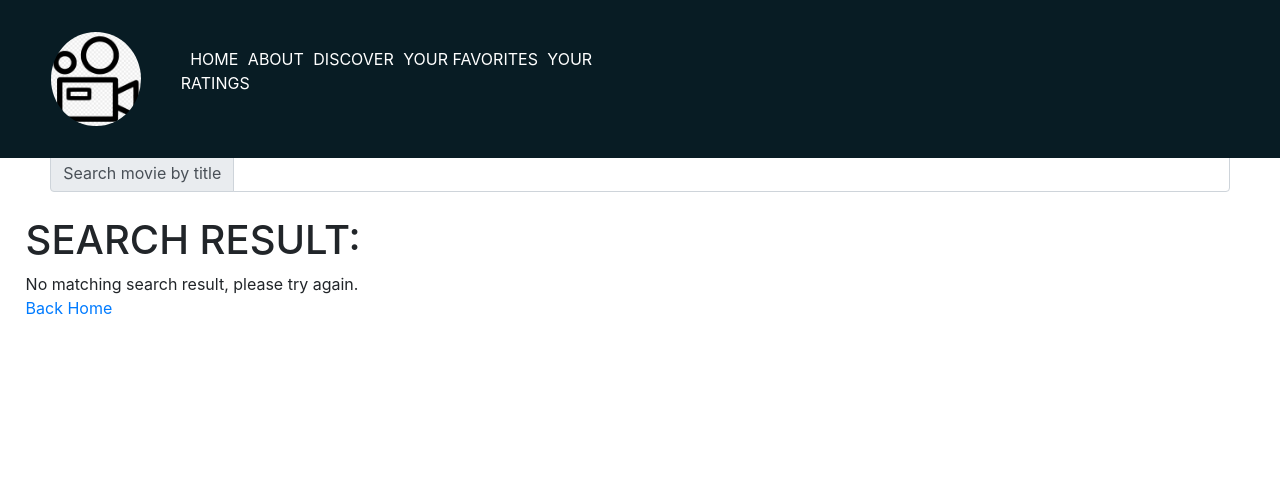
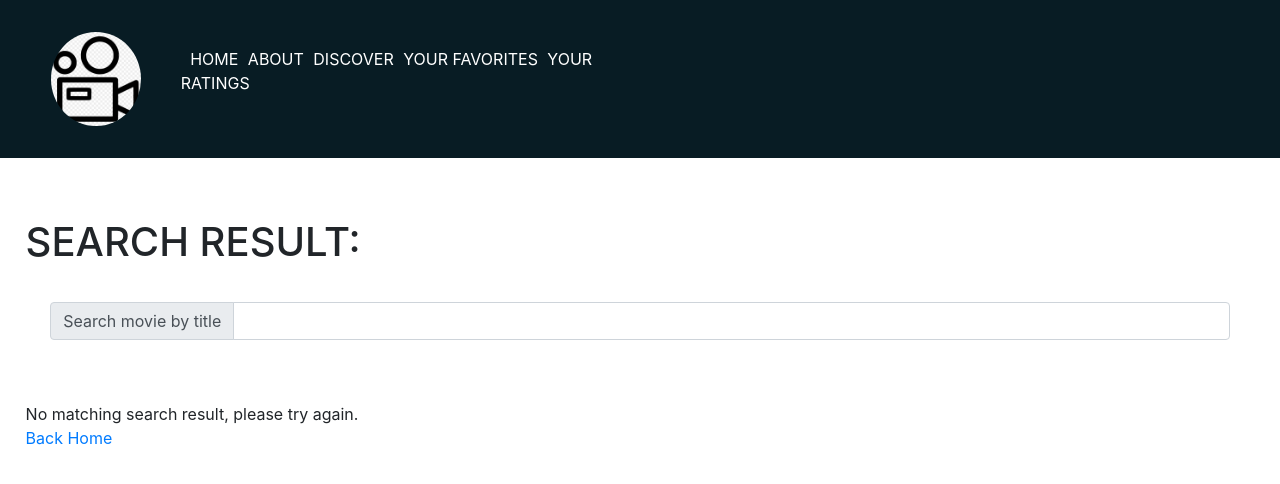
Before and after one commit to tomkf/MoviePlatform, a React (Create React App) app: page /search/1 in a window 1280 px wide. Shown: the top 484 px of the page. Built offline with nearby package versions, Linux system fonts and the light colour scheme; no server answers.

Commit message:
update styles

```diff
--- a/src/components/Favorites.jsx
+++ b/src/components/Favorites.jsx
@@ -65,10 +65,10 @@ class Favorites extends React.Component {
          {film.overview}
         </Card.Text>
       </Card.Body>
-       <NavLink to={`/movie/${film.id}`} > <Button variant="primary"> Click to find out more. </Button>   </NavLink>
+       <NavLink to={`/movie/${film.id}`} > <Button variant="primary"> Click to find out more. </Button> </NavLink>
     </Card>
          ));
-        return (  <div className="titlesContainer"> { filmArr} </div>)
+        return (  <div className="favBox"> { filmArr} </div>)
   }
 
 
@@ -76,8 +76,8 @@ class Favorites extends React.Component {
       return( <div>
         <Nav></Nav>
         <div className="contentWrap">
+        <h1>Favorites</h1>
         <Search></Search>
-        <h1>Favorites</h1>
         {this.state.favId != null ? this.renderItems(this.state.favorites) : <h1> Sorry you have no favorites </h1> }
         </div>
         </div>
--- a/src/components/MyRated.jsx
+++ b/src/components/MyRated.jsx
@@ -78,7 +78,7 @@ class MyRated extends React.Component {
     </Card.Footer>
     </Card>
          ));
-        return (  <div className="titlesContainer"> { filmArr} </div>)
+        return (  <div className="favBox"> { filmArr} </div>)
   }
 
 
@@ -86,8 +86,8 @@ class MyRated extends React.Component {
       return( <div>
         <Nav></Nav>
         <div className="contentWrap">
+        <h1>Your Ratings: </h1>
         <Search></Search>
-        <h1>Your Ratings: </h1>
         {this.state.rateId != null ? this.renderItems(this.state.ratings) : <h1> Sorry you have no rated movies. Search for a movie to add to your favourites </h1> }
         </div>
         </div>
--- a/src/components/ResultPage.jsx
+++ b/src/components/ResultPage.jsx
@@ -82,8 +82,8 @@ class ResultPage extends React.Component {
         return <div>
           <Nav></Nav>
           <div className="contentWrap">
+          <h1>SEARCH RESULT: </h1>
               <Search></Search>
-           <h1>SEARCH RESULT: </h1>
            <div>
              {this.state.render ?  this.renderRes(this.state.film) : "No matching search result, please try again." }
            </div>
--- a/src/styles/_appstyles.scss
+++ b/src/styles/_appstyles.scss
@@ -1,5 +1,5 @@
 .contentWrap{
-    margin-top: 12%;
+    margin-top: 17%;
     margin-left: 2%;
     margin-right: 2%;
 }
--- a/src/styles/_home.scss
+++ b/src/styles/_home.scss
@@ -26,3 +26,31 @@
 .buttonToggle{
     margin-bottom: 2%;
 }
+
+
+.searchBar{
+    margin-top: 3%;
+    margin-bottom: 5%;
+
+}
+
+
+.favBox{
+    display: grid;
+    grid-template-columns: 2fr 2fr 2fr;
+    margin-left: 4%;
+
+    .filmCard{
+        margin-bottom: 8%;
+
+        .rating{
+            margin-bottom: 5%;
+        }
+
+        .tip{
+            margin-left: 4%;
+            margin-bottom: 4%;
+        }
+    }
+
+}
--- a/src/utilities.js
+++ b/src/utilities.js
@@ -4,7 +4,7 @@ const parseDate = (dateStr) => {
     let year = dateStr.slice(0, 4)
     let month = dateStr.slice(5, 7)
     let day = dateStr.slice(8, 10)
-    let parseMonth = ""
+    let parseMonth = "";
 
     switch(month){
       case "01":
```
